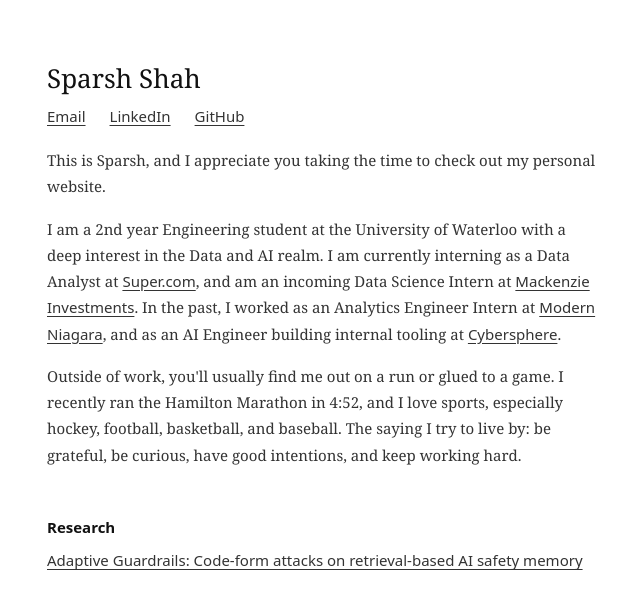
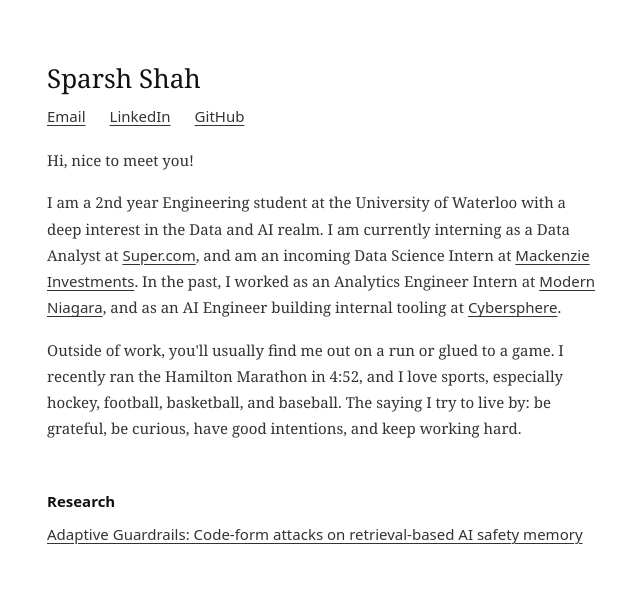
Before and after one commit to sparshshah19/sparsh-portfolio, a Next.js app: page / in a window 1280 px wide. Shown: the top 608 px of the page, without its empty margins (315-955 px from the left). Built offline with nearby package versions, Linux system fonts and the light colour scheme; a web font is replaced by a local one.

Commit message:
use greeting as homepage intro sentence
Co-Authored-By: Claude Sonnet 5.5 <noreply@anthropic.com>

```diff
--- a/app/page.tsx
+++ b/app/page.tsx
@@ -42,7 +42,7 @@ export default function Page() {
       </div>
 
       <p style={{ fontFamily: "'EB Garamond', Georgia, serif", fontSize: 15, color: '#333', lineHeight: 1.75, margin: '0 0 16px' }}>
-        This is Sparsh, and I appreciate you taking the time to check out my personal website.
+        Hi, nice to meet you!
       </p>
 
       <p style={{ fontFamily: "'EB Garamond', Georgia, serif", fontSize: 15, color: '#333', lineHeight: 1.75, margin: '0 0 16px' }}>
```
